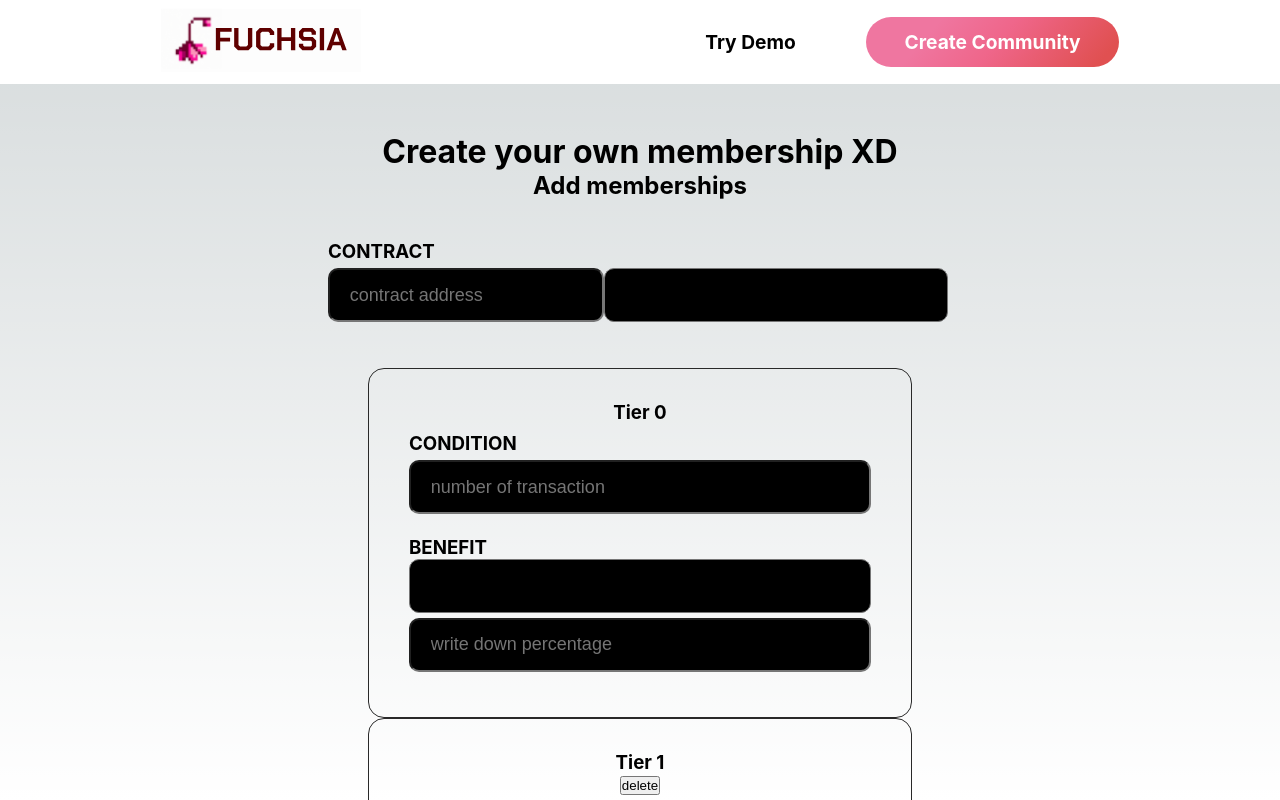
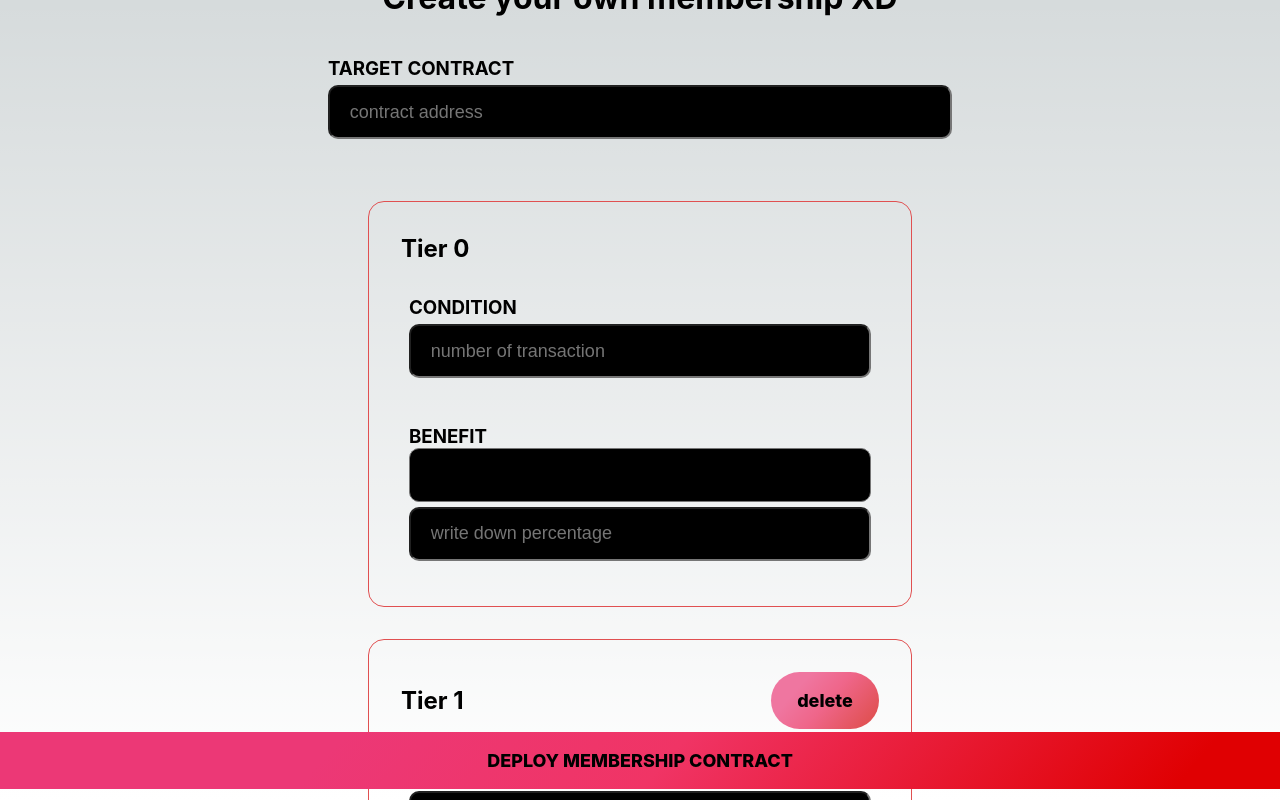
Before and after one commit to rkdud007/Scaling-ETH-2023-FE, a Next.js app: page /create in a window 1280 px wide. Both pictures are taken after a click on the element "add membership". Built offline with nearby package versions, Linux system fonts and the light colour scheme.

Commit message:
UI: createcommunity

```diff
--- a/components/createPage/CreateCommunity.styles.ts
+++ b/components/createPage/CreateCommunity.styles.ts
@@ -18,14 +18,25 @@ export const NameInputStyle = styled.input`
   border-color: white;
 `;
 
+export const TierWrapper = styled.div`
+  display: flex;
+  gap:3px;
+    align-items: center;
+    width: 100%;
+    justify-content: space-between;
+}
+`;
+
 export const MembershipBox = styled.div`
   width: 34em;
   display: flex;
+  gap: 25px;
   flex-direction: column;
   align-items: center;
   padding: 2em;
-  border: 1px solid #292929;
+  border: 1px solid rgb(224 80 81);
   border-radius: 16px;
+  margin: 1em;
 `;
 export const ContractBox = styled.div`
   width: 44em;
@@ -63,11 +74,56 @@ export const OneRowMembershipBox = styled.div`
 `;
 
 export const AddMembershipButton = styled.div`
-  background: #f44336;
+  background: linear-gradient(
+    131deg,
+    rgb(239 118 160) 26%,
+    rgb(239 102 138) 52%,
+    rgb(224 80 81) 92%
+  );
   padding: 1em 10em;
   border-radius: 29px;
+  font-size: large;
+  font-weight: 800;
+  margin: 1em 0 3em 0;
+  cursor: pointer;
+`;
+
+export const DeployMembershipButton = styled.div`
+  background: linear-gradient(
+    131deg,
+    rgb(236 56 118) 26%,
+    rgb(240 52 101) 52%,
+    rgb(224 0 2) 92%
+  );
+  bottom: 11px;
+  width: -webkit-fill-available;
+  display: flex;
+  justify-content: center;
+  border-radius: 0;
+  position: absolute;
+  padding: 1em 10em;
+
   font-size: large;
   font-weight: 800;
 
   cursor: pointer;
 `;
+
+export const DeleteTier = styled.div`
+  background: linear-gradient(
+    131deg,
+    rgb(239 118 160) 26%,
+    rgb(239 102 138) 52%,
+    rgb(224 80 81) 92%
+  );
+  padding: 1em;
+
+  border-radius: 29px;
+  font-size: large;
+  font-weight: 800;
+  width: 6em;
+  display: flex;
+  justify-content: center;
+
+  cursor: pointer;
+`;
--- a/components/createPage/CreateCommunity.tsx
+++ b/components/createPage/CreateCommunity.tsx
@@ -2,6 +2,7 @@ import { useState } from "react";
 import * as S from "./CreateCommunity.styles";
 
 const CreateCommunity = () => {
+  const [baseContract, setBaseContract] = useState<string>("");
   const [memberships, setMemberships] = useState([
     {
       tier: "",
@@ -50,16 +51,31 @@ const CreateCommunity = () => {
     setMemberships(copy);
   };
 
+  const handleContract = (e: any) => {
+    const value = e.target.value;
+    setBaseContract(value);
+  };
+
+  const deployMembership = () => {
+    console.log("deploy");
+  };
+
   return (
     <S.CommunityWrapper>
       <h1>Create your own membership XD</h1>
       {/* <S.NameInputStyle placeholder="Uniswap" /> */}
-      <h2>Add memberships</h2>
+      {/* <h2>Add memberships</h2> */}
       <S.ContractBox>
         <S.OneRowMembershipBox>
           {" "}
-          <h3>CONTRACT</h3>
-          <input placeholder="contract address" />
+          <h3>TARGET CONTRACT</h3>
+          <div>
+            <input
+              placeholder="contract address"
+              value={baseContract}
+              onChange={handleContract}
+            />
+            {baseContract === "0xcc" && (
               <select
                 placeholder="Select function"
                 onChange={(e) => handleFunctionSelector(e)}
@@ -68,6 +84,8 @@ const CreateCommunity = () => {
                   <option key={selector[1]}>{selector[0]}</option>
                 ))}
               </select>
+            )}
+          </div>
         </S.OneRowMembershipBox>
       </S.ContractBox>
 
@@ -76,18 +94,20 @@ const CreateCommunity = () => {
 
         return (
           <S.MembershipBox key={tier}>
-            <h3>Tier {tier} </h3>
+            <S.TierWrapper>
+              <h2>Tier {tier} </h2>
               <div>
-              {tier >= 1 ? (
-                <button
+                {tier + 1 === memberships.length && tier !== 0 ? (
+                  <S.DeleteTier
                     onClick={async () => await handleDeleteMembership(tier)}
                   >
                     delete
-                </button>
+                  </S.DeleteTier>
                 ) : (
                   <></>
                 )}
               </div>
+            </S.TierWrapper>
 
             <S.OneRowMembershipBox>
               <h3>CONDITION</h3>
@@ -100,7 +120,7 @@ const CreateCommunity = () => {
               <h3>BENEFIT</h3>
               <div>
                 <select>
-                  <option>Gas Fee Discount</option>
+                  <option>Gas Fee Discount (%)</option>
                 </select>
                 <input
                   onChange={(e) => handleBenefit(e, tier)}
@@ -115,6 +135,9 @@ const CreateCommunity = () => {
       <S.AddMembershipButton onClick={addMembership}>
         add membership
       </S.AddMembershipButton>
+      <S.DeployMembershipButton onClick={deployMembership}>
+        DEPLOY MEMBERSHIP CONTRACT
+      </S.DeployMembershipButton>
     </S.CommunityWrapper>
   );
 };
```
Lines whose indentation alone changed are shown as unchanged.
